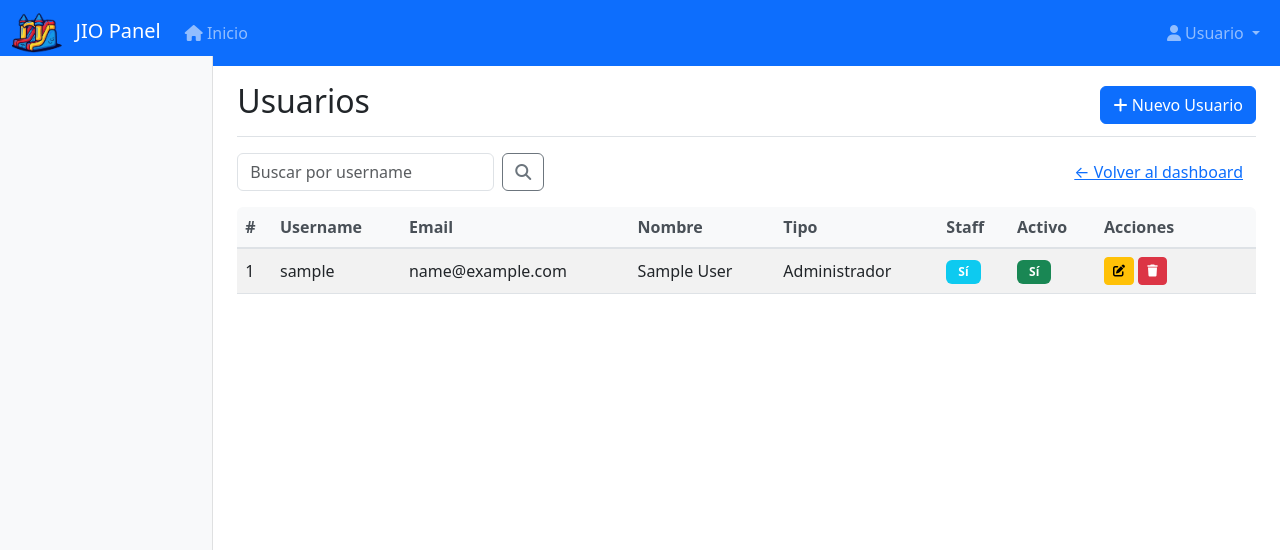
After one commit to Gonzalolo1123/JIO, a Django app: page /admin_jio/usuarios/ in a window 1280 px wide. The commit adds this page. Shown: the top 550 px of the page. Run offline with Django 5.2, Linux system fonts and the light colour scheme; a user stored in the database is signed in; tables that the repository leaves empty hold one stand-in row (values such as "Sample post").

```diff
--- a/jio_app/templates/jio_app/admin_panel.html
+++ b/jio_app/templates/jio_app/admin_panel.html
@@ -10,7 +10,7 @@
     </a>
 </li>
 <li class="nav-item">
-    <a class="nav-link" href="#">
+    <a class="nav-link" href="{% url 'jio_app:usuarios_list' %}">
         <i class="fas fa-users"></i> Usuarios
     </a>
 </li>
--- a/jio_app/templates/jio_app/base.html
+++ b/jio_app/templates/jio_app/base.html
@@ -33,7 +33,7 @@
         <li><a href="#juegos">Nuestros Juegos</a></li>
         <li><a href="#reservar">Reservar</a></li>
         <li>
-          <a href="{% url 'jio_app:login_jio' %}">Iniciar Sesión</a>
+          <a href="{% url 'jio_app:login' %}">Iniciar Sesión</a>
         </li>
       </ul>
     </nav>
--- a/jio_app/templates/jio_app/base_admin.html
+++ b/jio_app/templates/jio_app/base_admin.html
@@ -46,7 +46,7 @@
                         <ul class="dropdown-menu">
                             <li><a class="dropdown-item" href="#"><i class="fas fa-cog"></i> Configuración</a></li>
                             <li><hr class="dropdown-divider"></li>
-                            <li><a class="dropdown-item" href="#"><i class="fas fa-sign-out-alt"></i> Cerrar Sesión</a></li>
+                            <li><a class="dropdown-item" href="{% url 'jio_app:logout' %}"><i class="fas fa-sign-out-alt"></i> Cerrar Sesión</a></li>
                         </ul>
                     </li>
                 </ul>
--- /dev/null
+++ b/jio_app/templates/jio_app/usuarios/list.html
@@ -0,0 +1,62 @@
+{% extends "jio_app/base_admin.html" %}
+
+{% block page_title %}Usuarios{% endblock %}
+
+{% block page_actions %}
+<a class="btn btn-primary" href="{% url 'jio_app:usuarios_create' %}"><i class="fas fa-plus"></i> Nuevo Usuario</a>
+{% endblock %}
+
+{% block content %}
+<form method="get" class="row g-2 mb-3">
+  <div class="col-auto">
+    <input type="text" name="q" class="form-control" placeholder="Buscar por username" value="{{ query }}">
+  </div>
+  <div class="col-auto">
+    <button class="btn btn-outline-secondary" type="submit"><i class="fas fa-search"></i></button>
+  </div>
+  {% if query %}
+  <div class="col-auto">
+    <a href="{% url 'jio_app:usuarios_list' %}" class="btn btn-outline-dark">Limpiar</a>
+  </div>
+  {% endif %}
+  <div class="col ms-auto text-end">
+    <a href="{% url 'jio_app:admin_panel' %}" class="btn btn-link">← Volver al dashboard</a>
+  </div>
+  </form>
+
+<div class="table-responsive">
+  <table class="table table-striped align-middle">
+    <thead>
+      <tr>
+        <th>#</th>
+        <th>Username</th>
+        <th>Email</th>
+        <th>Nombre</th>
+        <th>Tipo</th>
+        <th>Staff</th>
+        <th>Activo</th>
+        <th style="width: 160px;">Acciones</th>
+      </tr>
+    </thead>
+    <tbody>
+      {% for u in usuarios %}
+      <tr>
+        <td>{{ u.id }}</td>
+        <td>{{ u.username }}</td>
+        <td>{{ u.email }}</td>
+        <td>{{ u.get_full_name|default:"-" }}</td>
+        <td>{{ u.get_tipo_usuario_display }}</td>
+        <td>{% if u.is_staff %}<span class="badge bg-info">Sí</span>{% else %}<span class="badge bg-secondary">No</span>{% endif %}</td>
+        <td>{% if u.is_active %}<span class="badge bg-success">Sí</span>{% else %}<span class="badge bg-danger">No</span>{% endif %}</td>
+        <td>
+          <a href="{% url 'jio_app:usuarios_update' u.id %}" class="btn btn-sm btn-warning"><i class="fas fa-edit"></i></a>
+          <a href="{% url 'jio_app:usuarios_delete' u.id %}" class="btn btn-sm btn-danger"><i class="fas fa-trash"></i></a>
+        </td>
+      </tr>
+      {% empty %}
+      <tr><td colspan="8" class="text-center">Sin usuarios</td></tr>
+      {% endfor %}
+    </tbody>
+  </table>
+</div>
+{% endblock %}
--- a/jio_app/urls.py
+++ b/jio_app/urls.py
@@ -1,3 +1,4 @@
+# urls.py
 from django.urls import path
 from . import views
 
@@ -17,6 +18,11 @@ urlpatterns = [
     # Paneles administrativos
     path('panel/', views.panel_redirect, name='panel_redirect'),
     path('admin_jio/', views.admin_panel, name='admin_panel'),
+    # Usuarios CRUD
+    path('admin_jio/usuarios/', views.usuarios_list, name='usuarios_list'),
+    path('admin_jio/usuarios/nuevo/', views.usuarios_create, name='usuarios_create'),
+    path('admin_jio/usuarios/<int:pk>/editar/', views.usuarios_update, name='usuarios_update'),
+    path('admin_jio/usuarios/<int:pk>/eliminar/', views.usuarios_delete, name='usuarios_delete'),
     path('delivery/', views.delivery_panel, name='delivery_panel'),
 
     # API
--- a/jio_app/views.py
+++ b/jio_app/views.py
@@ -1,10 +1,11 @@
-from django.shortcuts import render, redirect
+from django.shortcuts import render, redirect, get_object_or_404
 from django.contrib.auth import authenticate, login, logout
 from django.contrib.auth.decorators import login_required
 from django.contrib import messages
 from django.http import JsonResponse
 from django.core.exceptions import PermissionDenied
 from .models import Juego, PrecioTemporada, Usuario
+from .forms import UsuarioCreateForm, UsuarioUpdateForm
 
 # Create your views here.
 
@@ -21,39 +22,55 @@ def index(request):
     return render(request, 'jio_app/index.html', context)
 
 def login_view(request):
-    """
-    Vista para el login de administradores y repartidores
-    """
     if request.user.is_authenticated:
-        # Si ya está autenticado, redirigir al admin
-        return redirect('admin:index')
+        return redirect('jio_app:panel_redirect')
 
     if request.method == 'POST':
-        email = request.POST.get('email')
+        identifier = request.POST.get('email')  # puede ser email o username
         password = request.POST.get('password')
 
-        if email and password:
-            # Buscar usuario por email
+        if identifier and password:
+            user = None
+            # Buscar por email o por username
             try:
-                user = Usuario.objects.get(email=email)
-                # Autenticar con username (Django requiere username para authenticate)
-                user = authenticate(request, username=user.username, password=password)
-                if user is not None:
-                    # Verificar que el usuario sea administrador o repartidor
-                    if user.tipo_usuario in ['administrador', 'repartidor']:
-                        login(request, user)
-                        messages.success(request, f'¡Bienvenido, {user.get_full_name()}!')
-                        return redirect('jio_app:panel_redirect')
+                user = Usuario.objects.get(email=identifier)
+            except Usuario.DoesNotExist:
+                try:
+                    user = Usuario.objects.get(username=identifier)
+                except Usuario.DoesNotExist:
+                    user = None
+
+            if not user:
+                messages.error(request, 'Usuario no encontrado')
+            else:
+                password_ok = user.check_password(password)
+
+                # Manejar posible contraseña en texto plano (creada manualmente)
+                if not password_ok:
+                    raw = user.password or ''
+                    is_hashed = raw.startswith('pbkdf2_') or raw.startswith('argon2$') or raw.startswith('bcrypt$') or raw.startswith('scrypt$')
+                    if not is_hashed and raw == password:
+                        # Primera vez: re-hash y guardar
+                        user.set_password(password)
+                        user.save(update_fields=['password'])
+                        password_ok = True
+
+                if password_ok:
+                    # Verificar autorización: superuser o tipo permitido
+                    is_admin_like = user.is_superuser or user.tipo_usuario == 'administrador'
+                    is_delivery = user.tipo_usuario == 'repartidor'
+
+                    if is_admin_like or is_delivery:
+                        login(request, user, backend='django.contrib.auth.backends.ModelBackend')
+                        if is_admin_like:
+                            return redirect('jio_app:admin_panel')
+                        return redirect('jio_app:delivery_panel')
                     else:
-                        messages.error(request, 'Acceso denegado. Solo administradores y repartidores pueden acceder.')
+                        messages.error(request, 'No autorizado para acceder al panel.')
                 else:
-                    messages.error(request, 'Correo electrónico o contraseña incorrectos.')
-            except Usuario.DoesNotExist:
-                messages.error(request, 'Correo electrónico no encontrado.')
-        else:
-            messages.error(request, 'Por favor completa todos los campos.')
+                    messages.error(request, 'Credenciales incorrectas')
 
-    return render(request, 'jio_app/login.html')
+    return render(request, 'jio_app/login_jio.html')
 
 @login_required
 def logout_view(request):
@@ -62,7 +79,7 @@ def logout_view(request):
     """
     logout(request)
     messages.success(request, 'Has cerrado sesión correctamente.')
-    return redirect('index')
+    return redirect('jio_app:index')
 
 def reservar_view(request):
     """
@@ -199,6 +216,74 @@ def admin_panel(request):
 
     return render(request, 'jio_app/admin_panel.html', context)
 
+
+@login_required
+def usuarios_list(request):
+    if not request.user.tipo_usuario == 'administrador':
+        raise PermissionDenied("Solo los administradores pueden acceder a este panel.")
+
+    query = request.GET.get('q', '').strip()
+    usuarios = Usuario.objects.all().order_by('-is_superuser', '-is_staff', 'username')
+    if query:
+        usuarios = usuarios.filter(username__icontains=query)
+
+    context = {
+        'usuarios': usuarios,
+        'query': query,
+    }
+    return render(request, 'jio_app/usuarios/list.html', context)
+
+
+@login_required
+def usuarios_create(request):
+    if not request.user.tipo_usuario == 'administrador':
+        raise PermissionDenied("Solo los administradores pueden acceder a este panel.")
+
+    if request.method == 'POST':
+        form = UsuarioCreateForm(request.POST)
+        if form.is_valid():
+            usuario = form.save()
+            messages.success(request, f'Usuario "{usuario.username}" creado correctamente.')
+            return redirect('jio_app:usuarios_list')
+    else:
+        form = UsuarioCreateForm()
+
+    return render(request, 'jio_app/usuarios/form.html', {'form': form, 'is_create': True})
+
+
+@login_required
+def usuarios_update(request, pk):
+    if not request.user.tipo_usuario == 'administrador':
+        raise PermissionDenied("Solo los administradores pueden acceder a este panel.")
+
+    usuario = get_object_or_404(Usuario, pk=pk)
+
+    if request.method == 'POST':
+        form = UsuarioUpdateForm(request.POST, instance=usuario)
+        if form.is_valid():
+            form.save()
+            messages.success(request, f'Usuario "{usuario.username}" actualizado correctamente.')
+            return redirect('jio_app:usuarios_list')
+    else:
+        form = UsuarioUpdateForm(instance=usuario)
+
+    return render(request, 'jio_app/usuarios/form.html', {'form': form, 'is_create': False, 'usuario': usuario})
+
+
+@login_required
+def usuarios_delete(request, pk):
+    if not request.user.tipo_usuario == 'administrador':
+        raise PermissionDenied("Solo los administradores pueden acceder a este panel.")
+
+    usuario = get_object_or_404(Usuario, pk=pk)
+    if request.method == 'POST':
+        username = usuario.username
+        usuario.delete()
+        messages.success(request, f'Usuario "{username}" eliminado correctamente.')
+        return redirect('jio_app:usuarios_list')
+
+    return render(request, 'jio_app/usuarios/confirm_delete.html', {'usuario': usuario})
+
 @login_required
 def delivery_panel(request):
     """
```
Also changed, not shown: JIO/settings.py (+6 -1 lines), jio_app/forms.py (added, +50 -0 lines), jio_app/templates/jio_app/usuarios/confirm_delete.html (added, +15 -0 lines), jio_app/templates/jio_app/usuarios/form.html (added, +35 -0 lines).
